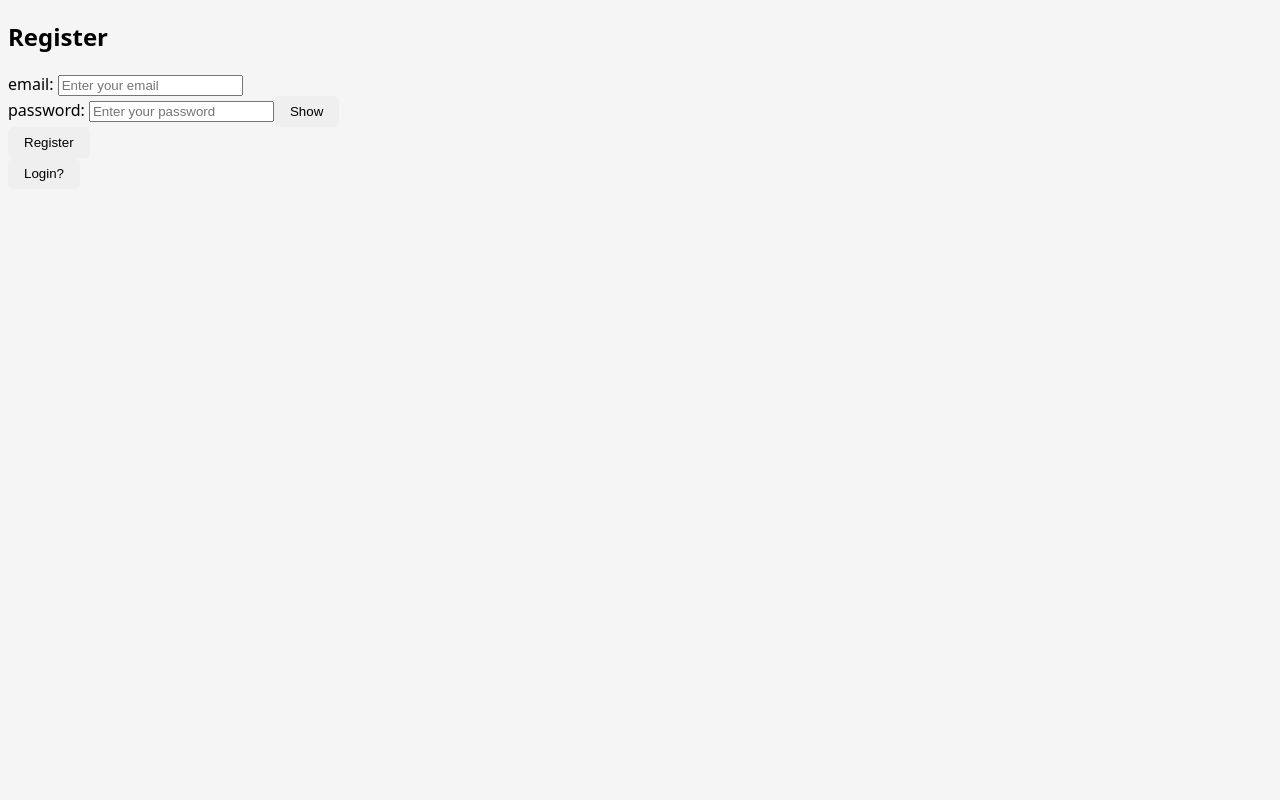
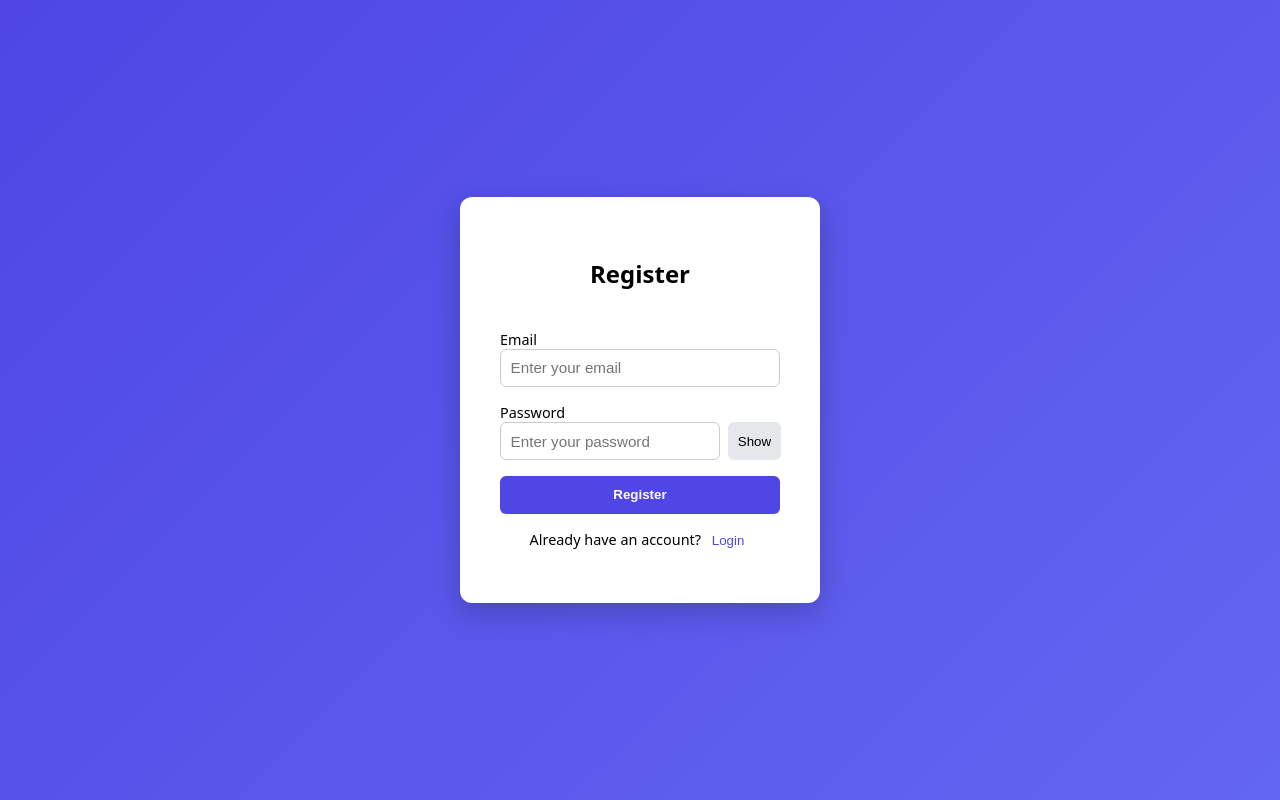
Before and after one commit to archie955/job-application-tracker, a React (Vite) app in the folder web/: page / in a window 1280 px wide. Built offline with nearby package versions, Linux system fonts and the light colour scheme; no server answers.

Commit message:
styled login and registration pages

```diff
--- a/web/components/LoginForm.jsx
+++ b/web/components/LoginForm.jsx
@@ -1,25 +1,55 @@
-const LoginForm = (props) => {
+const LoginForm = ({
+    onSubmit,
+    email,
+    setEmail,
+    password,
+    setPassword,
+    showPassword,
+    togglePassword,
+    action
+}) => {
     return (
-        <form onSubmit={props.loginFunction}>
-            <div>
-                <h2>{props.action}</h2>
+        <form className="auth-form" onSubmit={onSubmit}>
+
+            <h2 className="auth-title">{action}</h2>
+
+            <div className="form-group">
+                <label>Email</label>
+                <input
+                    type="email"
+                    required
+                    value={email}
+                    placeholder="Enter your email"
+                    onChange={e => setEmail(e.target.value)}
+                />
             </div>
-            <div>
-                email: <input
-                    value={props.email}
-                    placeholder="Enter your email"
-                    onChange={e => props.setEmail(e.target.value)}
+
+            <div className="form-group">
+                <label>Password</label>
+
+                <div className="password-row">
+                    <input
+                        type={showPassword ? 'text':'password'}
+                        required
+                        value={password}
+                        placeholder="Enter your password"
+                        onChange={e => setPassword(e.target.value)}
                     />
+                    <button
+                        type="button"
+                        className="secondary-btn"
+                        onClick={togglePassword}
+                    >
+                        {showPassword ? "Hide":"Show"}
+                    </button>
+                </div>
             </div>
-            <div>
-                password: <input
-                    type={props.showPassword ? 'text':'password'}
-                    value={props.password}
-                    placeholder="Enter your password"
-                    onChange={e => props.setPassword(e.target.value)}/>
-                <button type="button" onClick={props.setShowPassword}>{props.showPassword ? "Hide":"Show"}</button>
-            </div>
-            <button type="submit">{props.action}</button>
+            <button
+                className="primary-btn"
+                type="submit"
+            >
+                {action}
+            </button>
         </form>
     )
 }
--- a/web/pages/Login.jsx
+++ b/web/pages/Login.jsx
@@ -31,19 +31,28 @@ const Login = () => {
     }
 
     return (
-        <div>
-        <h2>{error}</h2>
+        <div className="auth-page">
+            <div className="auth-card">
+                {error && <div className="error">{error}</div>}
+
                 <LoginForm
-            loginFunction={handleSubmit}
+                    onSubmit={handleSubmit}
                     email={email}
                     setEmail={setEmail}
                     password={password}
                     setPassword={setPassword}
                     showPassword={showPassword}
-            setShowPassword={changeShowPassword}
-            action={"Login"}
+                    togglePassword={changeShowPassword}
+                    action="Login"
                 />
-        <button type="button" onClick={switchToCreate}>Create Account?</button>
+
+                <p className="auth-switch">
+                    Don't have an account?
+                    <button onClick={switchToCreate}>
+                        Register
+                    </button>
+                </p>
+            </div>
         </div>
     )
 }
--- a/web/pages/Register.jsx
+++ b/web/pages/Register.jsx
@@ -31,19 +31,28 @@ const Register = () => {
     }
 
     return (
-        <div>
-        <h2>{error}</h2>
+        <div className="auth-page">
+            <div className="auth-card">
+                {error && <div className="error">{error}</div>}
+
                 <LoginForm
-            loginFunction={handleSubmit}
+                    onSubmit={handleSubmit}
                     email={email}
                     setEmail={setEmail}
                     password={password}
                     setPassword={setPassword}
                     showPassword={showPassword}
-            setShowPassword={changeShowPassword}
-            action={"Register"}
+                    togglePassword={changeShowPassword}
+                    action="Register"
                 />
-        <button type="button" onClick={switchToLogin}>Login?</button>
+
+                <p className="auth-switch">
+                    Already have an account?
+                    <button onClick={switchToLogin}>
+                        Login
+                    </button>
+                </p>
+            </div>
         </div>
     )
 }
--- a/web/styling/styles.css
+++ b/web/styling/styles.css
@@ -1,17 +1,106 @@
-/*
-Dramatic overhaul needed here, just filler for now
-*/
+* {
+  box-sizing: border-box;
+}
 
 body {
-  font-family: system-ui, sans-serif;
-  background: #f5f5f5;
+  font-family: system-ui, -apple-system, sans-serif;
+  margin: 0;
+  background: linear-gradient(135deg, #4f46e5, #6366f1);
+  min-height: 100vh;
 }
 
-button {
-  padding: 0.5rem 1rem;
+.auth-page {
+  display: flex;
+  justify-content: center;
+  align-items: center;
+  min-height: 100vh;
+}
+
+.auth-card {
+  background: white;
+  padding: 2.5rem;
+  border-radius: 12px;
+  width: 360px;
+  box-shadow: 0 10px 30px rgba(0,0,0,0.2);
+}
+
+.auth-title {
+  text-align: center;
+  margin-bottom: 1.5rem;
+}
+
+.auth-form {
+  display: flex;
+  flex-direction: column;
+  gap: 1rem;
+}
+
+.form-group {
+  display: flex;
+  flex-direction: column;
+  font-size: 0.9rem;
+}
+
+input {
+  padding: 0.6rem;
   border-radius: 6px;
+  border: 1px solid #ccc;
+  font-size: 0.95rem;
+}
+
+input:focus {
+  outline: none;
+  border-color: #4f46e5;
+}
+
+.password-row {
+  display: flex;
+  gap: 0.5rem;
+}
+
+.primary-btn {
+  padding: 0.7rem;
+  background: #4f46e5;
+  color: white;
   border: none;
+  border-radius: 6px;
+  font-weight: 600;
   cursor: pointer;
+}
+
+.primary-btn:hover {
+  background: #4338ca;
+}
+
+.error {
+  background: #fee2e2;
+  color: #991b1b;
+  padding: 0.6rem;
+  border-radius: 6px;
+  margin-bottom: 1rem;
+  text-align: center;
+}
+
+.secondary-btn {
+  padding: 0.5rem 0.6rem;
+  border: none;
+  border-radius: 6px;
+  background: #e5e7eb;
+  cursor: pointer;
+}
+
+.auth-switch {
+  text-align: center;
+  margin-top: 1rem;
+  font-size: 0.9rem;
+}
+
+.auth-switch button {
+  border: none;
+  background: none;
+  color: #4f46e5;
+  cursor: pointer;
+  margin-left: 0.3rem;
 }
 
 table {
```
Lines whose indentation alone changed are shown as unchanged.
